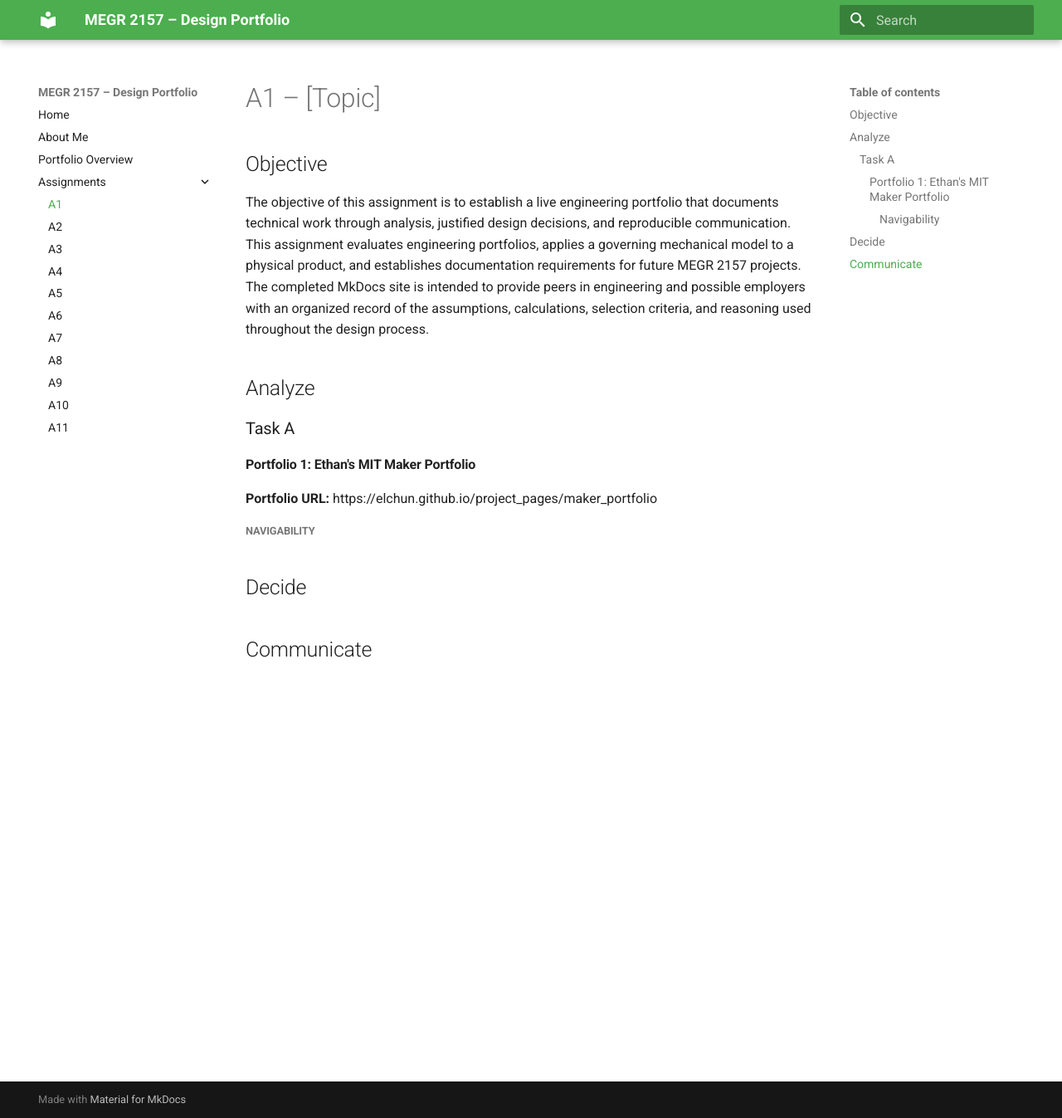
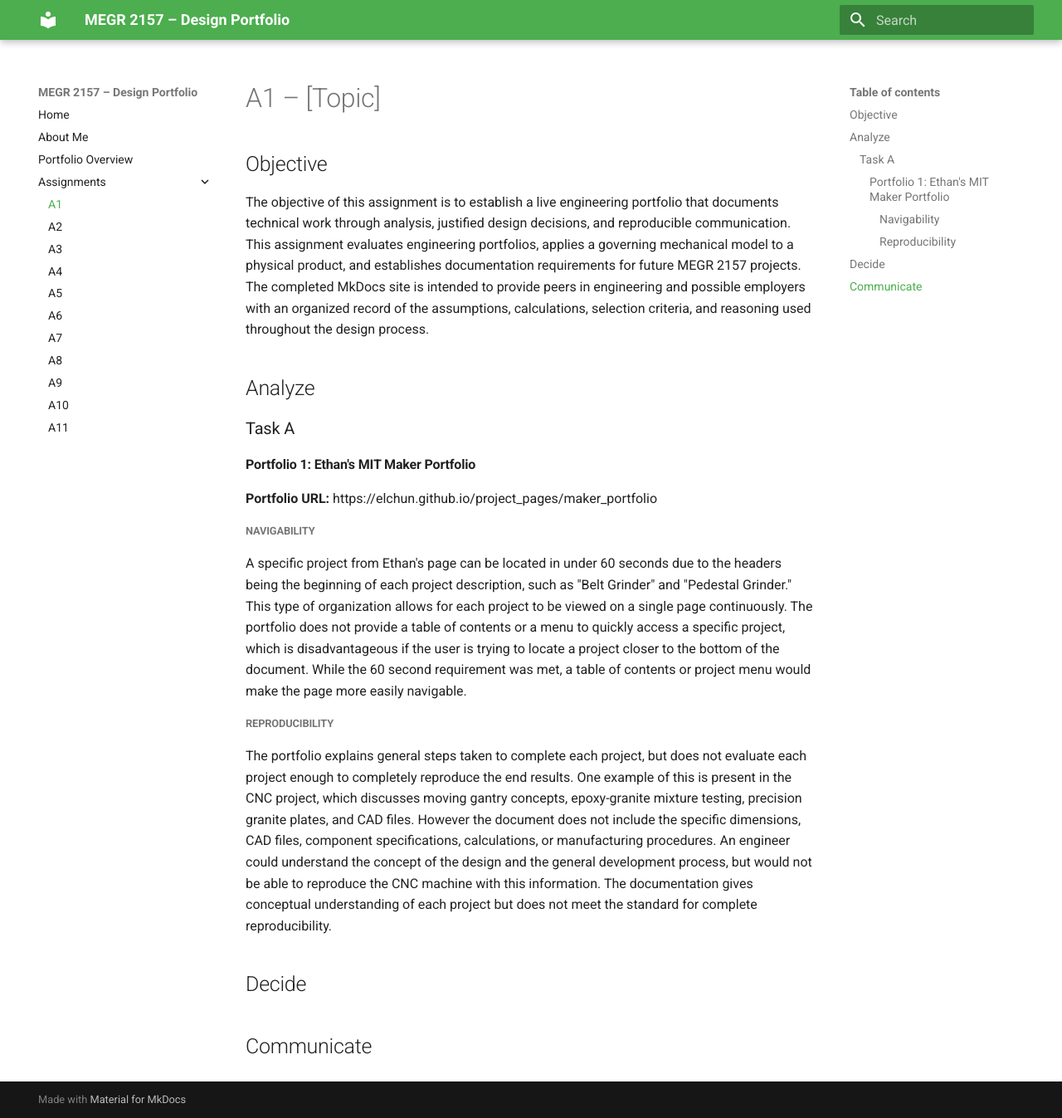
Before and after one commit to kbittneruncc/megr2157-portfolio, an MkDocs documentation site: the page built from docs/assignments/A01/index.md, in a window 1280 px wide and 1347 px high. Shown: the whole window at 83% size. Built offline with MkDocs 1.6.1 and Material for MkDocs 9.7.7, drawn with Linux system fonts in a browser that asks for light colours.

Commit message:
Update index.md
Updated Navigability and Reproducibility

```diff
--- a/docs/assignments/A01/index.md
+++ b/docs/assignments/A01/index.md
@@ -12,6 +12,10 @@ The objective of this assignment is to establish a live engineering portfolio th
 **Portfolio URL:** https://elchun.github.io/project_pages/maker_portfolio
 
 ##### Navigability
+A specific project from Ethan's page can be located in under 60 seconds due to the headers being the beginning of each project description, such as "Belt Grinder" and "Pedestal Grinder." This type of organization allows for each project to be viewed on a single page continuously. The portfolio does not provide a table of contents or a menu to quickly access a specific project, which is disadvantageous if the user is trying to locate a project closer to the bottom of the document. While the 60 second requirement was met, a table of contents or project menu would make the page more easily navigable.
+
+##### Reproducibility
+The portfolio explains general steps taken to complete each project, but does not evaluate each project enough to completely reproduce the end results. One example of this is present in the CNC project, which discusses moving gantry concepts, epoxy-granite mixture testing, precision granite plates, and CAD files. However the document does not include the specific dimensions, CAD files, component specifications, calculations, or manufacturing procedures. An engineer could understand the concept of the design and the general development process, but would not be able to reproduce the CNC machine with this information. The documentation gives conceptual understanding of each project but does not meet the standard for complete reproducibility.
 
 ## Decide
 
```
